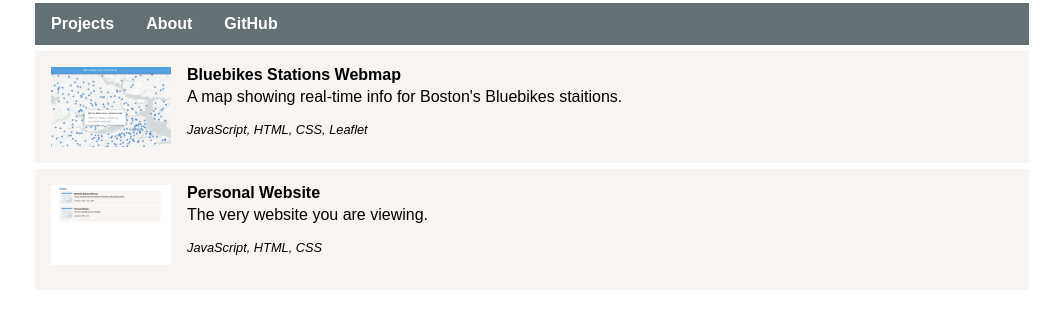
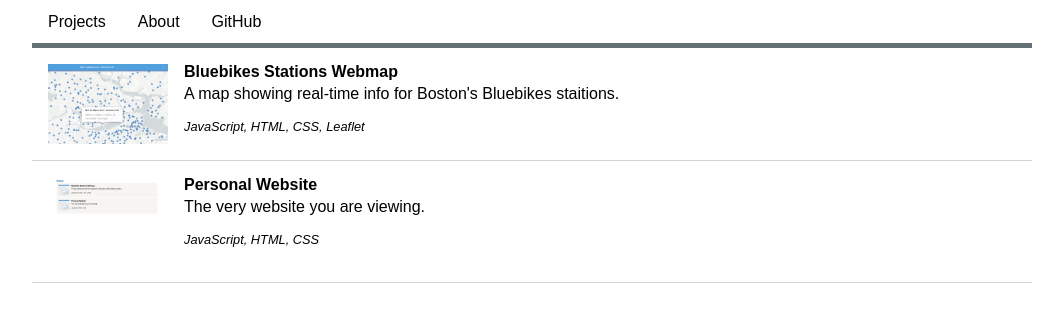
Before and after one commit to pm-white/pm-white.github.io, a plain HTML site: page index.html in a window 1280 px wide. Shown: the whole page, without its empty margins (108-1171 px from the left). Drawn offline with Linux system fonts and the light colour scheme.

Commit message:
redesign site

```diff
--- a/styles/styles.css
+++ b/styles/styles.css
@@ -1,7 +1,5 @@
 :root {
-    --isabelline: #F7F4F2;
-    --main-accent: #006BA6;
-    --dim-gray: #637074;
+    --accent: #637074;
 
 }
 
@@ -14,7 +12,7 @@ html {
 *::before,
 *::after {
     box-sizing: inherit;
-  }
+}
 
 @media screen and (min-width: 800px) {
     body {
@@ -38,22 +36,15 @@ a {
 }
 
 a:hover {
-    color: var(--dim-gray);
-    text-decoration: underline;
+    font-style: italic;
 }
 
 nav {
     display: flex;
     align-items: center;
-    font-weight: bold;
-    background-color: var(--dim-gray);
-    border: 3px solid white;
     height: 3em;
     overflow-x: auto;
-}
-
-nav a {
-    color: white;
+    border-bottom: 5px solid var(--accent);
 }
 
 nav p {
@@ -62,7 +53,7 @@ nav p {
 }
 
 nav a:hover {
-    color: white;
+    font-style: italic;
 }
 
 #projects-container {
@@ -83,8 +74,7 @@ nav a:hover {
 }
 
 article {
-    border: 3px solid white;
-    background-color: var(--isabelline);
+    border-bottom: 1px solid lightgray;
 }
 
 article a img {
@@ -92,8 +82,8 @@ article a img {
     margin: 1em;
 }
 
-article img:hover {
-    box-shadow: 2px 2px 1px var(--dim-gray);
+article:hover {
+    box-shadow: 1px 1px 1px var(--accent);
 }
 
 p {
```
